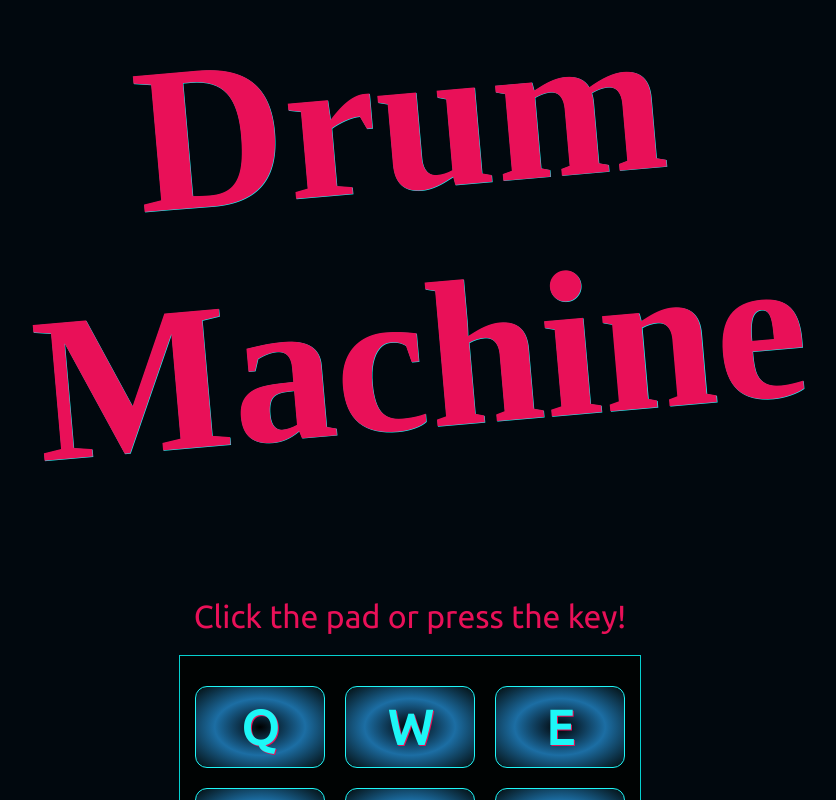
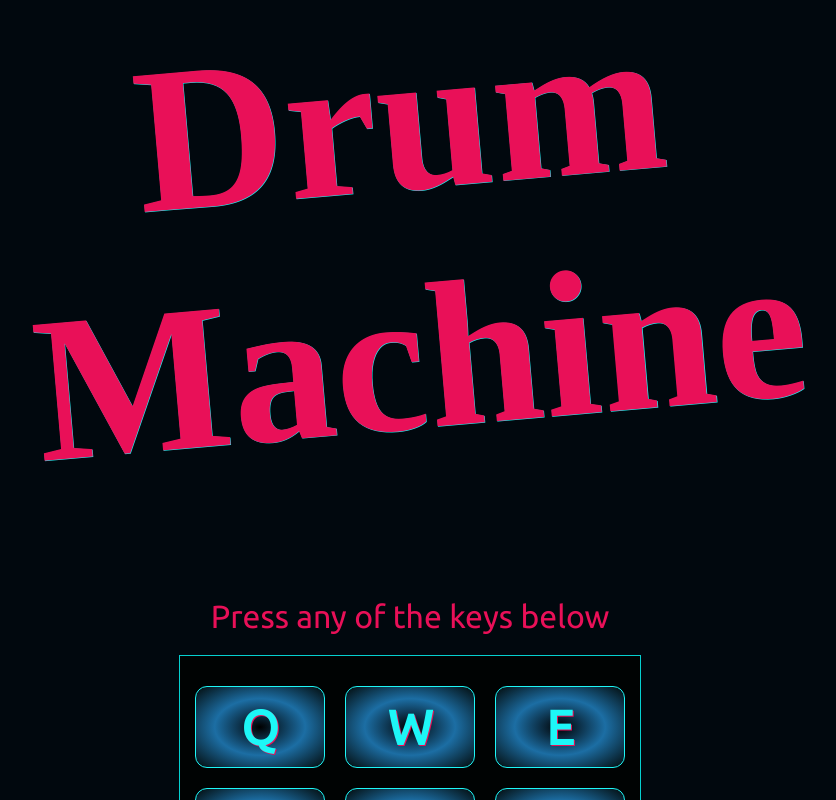
Before and after one commit to MaschaU/drum-machine, a React (Create React App) app: page / in a window 1280 px wide. Shown: the top 800 px of the page, without its empty margins (230-1066 px from the left). Built offline with nearby package versions, Linux system fonts and the light colour scheme; a web font is replaced by a local one.

Commit message:
initial commit

```diff
--- a/src/App.js
+++ b/src/App.js
@@ -1,37 +1,13 @@
-import React from 'react';
-import './App.css';
+import React from "react";
+import "./App.css";
 import SoundData from "./SoundData";
 import Drumpad from "./Drumpad";
 
-
-
-class App extends React.Component {
-  state = {
-      display: "Click the pad or press the key!",
-    }
-
-    handleDisplay = display => this.setState({display});
-
-  render() {
-    return (
-      <div id="drum-machine">
-        <h1 className="header">Drum Machine</h1>
-        <div id="display">{this.state.display}</div>
-        {/*mapping over data from SoundData.js*/}
-        <div id="drum-pads">
-          {SoundData.map(data => (
-            <Drumpad
-            id={data.id}
-            keyTrigger={data.keyTrigger}
-            soundLink={data.soundLink}
-            handleDisplay={this.handleDisplay}
-            />
-            ))}
-        </div>
-
-      </div>
-    );
-  }
-}
+const App = () => (
+  <div id="drum-machine">
+    <h1 className="header">Drum Machine</h1>
+    <Drumpad data={SoundData} />
+  </div>
+);
 
 export default App;
--- a/src/Drumpad.js
+++ b/src/Drumpad.js
@@ -1,7 +1,15 @@
-import React from 'react';
-
+import React from "react";
 
 class Drumpad extends React.Component {
+  state = {
+    info: "Press any of the keys below",
+  };
+
+  audioElements = {};
+
+  createAudioElementReferencer = (key) => (ref) => this.audioElements[key.toLowerCase()] = ref;
+
+  handleMessage = (info) => this.setState({ info });
 
   // using lifecycle methods for key event listeners
   componentDidMount() {
@@ -13,36 +21,45 @@ class Drumpad extends React.Component {
     document.removeEventListener("keydown", this.handleKeyDown);
   }
 
-  handleKeyDown = e => {
-    if(e.keyCode === this.props.keyTrigger.charCodeAt()) {
-      this.audio.play();
-      this.audio.currentTime = 0;
-      this.props.handleDisplay(this.props.id);
-    }
-  }
+  playSound = (key) => {
+    if (!this.audioElements[key]) return;
 
+    this.handleMessage(this.audioElements[key].getAttribute('data-info'));
 
-  handleClick = () => {
-    this.audio.play();
-    // so we can hit one audio right after another
-    this.audio.currentTime = 0;
-    this.props.handleDisplay(this.props.id);
-  }
+    this.audioElements[key].currentTime = 0;
+    this.audioElements[key].play();
+  };
+
+  handleKeyDown = (evt) => this.playSound(evt.key);
+
+  createClickHandlerForKey = (key) => () => this.playSound(key.toLowerCase());
+
   render() {
-    return(
-      <div
-        className="drum-pad"
-        id={this.props.id}
-        onClick={this.handleClick}
-      >
-        <h1 className="keyes">{this.props.keyTrigger}</h1>
-        <audio
-          ref={ref => this.audio = ref}
-          className="clip"
-          id={this.props.keyTrigger}
-          src={this.props.soundLink}>
-        </audio>
-      </div>
+    const { info } = this.state;
+    const { data } = this.props;
+    return (
+      <>
+        <div id="display">{info}</div>
+
+        <div id="drum-pads">
+          {data.map((sound) => (
+            <div
+              key={sound.id}
+              className="drum-pad"
+              id={sound.id}
+              onClick={this.createClickHandlerForKey(sound.keyTrigger)}
+            >
+              <h1 className="keyes">{sound.keyTrigger}</h1>
+
+              <audio
+                data-info={sound.id}
+                src={sound.soundLink}
+                ref={this.createAudioElementReferencer(sound.keyTrigger)}
+              />
+            </div>
+          ))}
+        </div>
+      </>
     );
   }
 }
```
Also changed, not shown: 1 other file (tests, documents, lock files or other folders).
